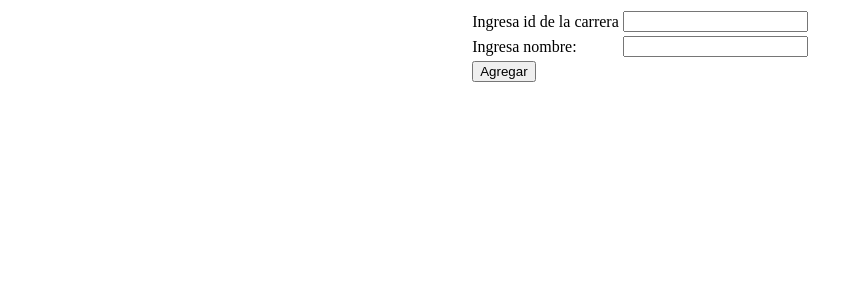
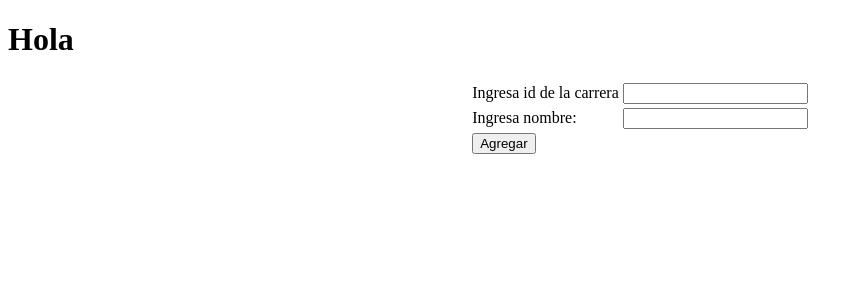
Before and after one commit to itscoDevelopersTeam/itscoLibros, a PHP site: page /php/formularios/frmCarrera.php in a window 1280 px wide. Shown: the top 300 px of the page, without its empty margins (0-863 px from the left). Run offline with PHP 8.4, Linux system fonts and the light colour scheme.

Commit message:
Añadi una linea

```diff
--- a/php/formularios/frmCarrera.php
+++ b/php/formularios/frmCarrera.php
@@ -4,6 +4,7 @@
 	<title> Carreras</title>
 </head>
 <body>
+<h1> Hola </h1>
 <center>
 <form>
 	<table>
```
